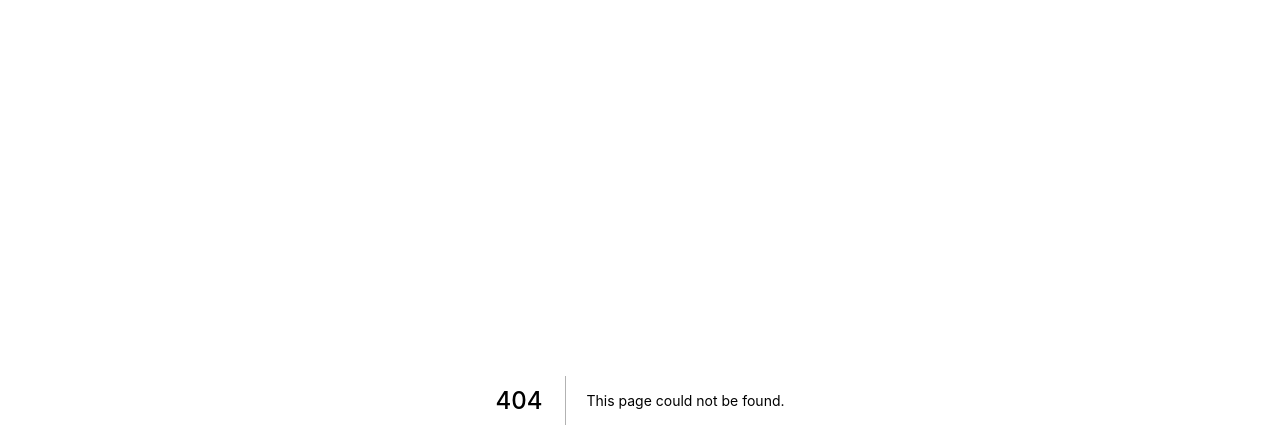
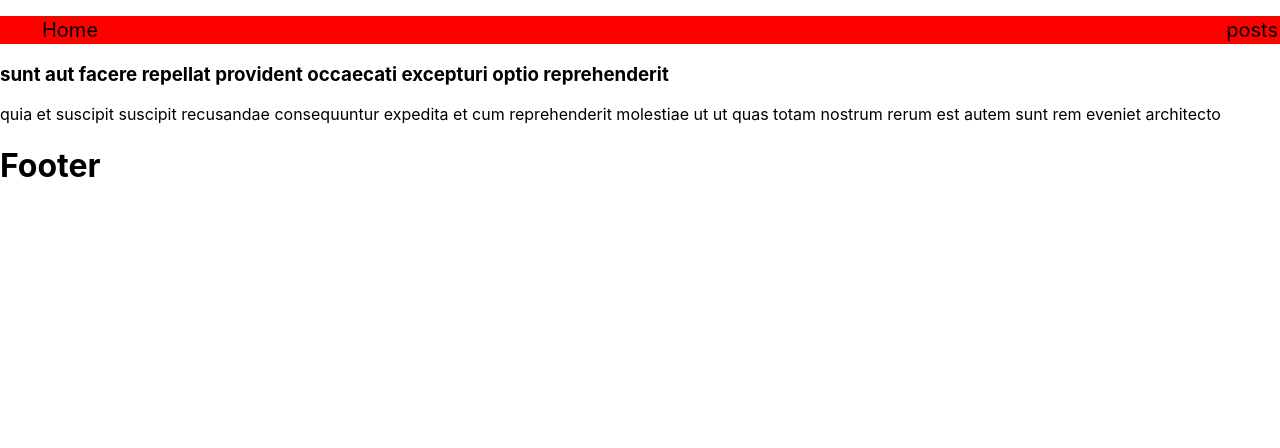
Before and after one commit to ahmedsalem4/dNextjs, a Next.js app: page /posts/1 in a window 1280 px wide. Before the commit this address had no page. Shown: the top 448 px of the page. Built offline with nearby package versions, Linux system fonts and the light colour scheme.

Commit message:
firest Dploy nextjs

```diff
--- /dev/null
+++ b/ahmed/posts.js
@@ -0,0 +1,26 @@
+export const posts=[
+    {
+      userId: 1,
+      id: 1,
+      title: "sunt aut facere repellat provident occaecati excepturi optio reprehenderit",
+      body: "quia et suscipit\nsuscipit recusandae consequuntur expedita et cum\nreprehenderit molestiae ut ut quas totam\nnostrum rerum est autem sunt rem eveniet architecto"
+    },
+    {
+      userId: 1,
+      id: 2,
+      title: "qui est esse",
+      body: "est rerum tempore vitae\nsequi sint nihil reprehenderit dolor beatae ea dolores neque\nfugiat blanditiis voluptate porro vel nihil molestiae ut reiciendis\nqui aperiam non debitis possimus qui neque nisi nulla"
+    },
+    {
+      userId: 1,
+      id: 3,
+      title: "ea molestias quasi exercitationem repellat qui ipsa sit aut",
+      body: "et iusto sed quo iure\nvoluptatem occaecati omnis eligendi aut ad\nvoluptatem doloribus vel accusantium quis pariatur\nmolestiae porro eius odio et labore et velit aut"
+    },
+    {
+      userId: 1,
+      id: 4,
+      title: "eum et est occaecati",
+      body: "ullam et saepe reiciendis voluptatem adipisci\nsit amet autem assumenda provident rerum culpa\nquis hic commodi nesciunt rem tenetur doloremque ipsam iure\nquis sunt voluptatem rerum illo velit"
+    }
+]
--- /dev/null
+++ b/components/NavBar.js
@@ -0,0 +1,17 @@
+import Link from "next/link"
+import NavStyle from "../styles/NavBar.module.css";
+const NavBar  = (props)=>{
+
+    return(
+            <>
+            <ul className={NavStyle.ul}>
+                <li><Link href="/">Home</Link></li>
+                <li><Link href="/posts">posts</Link></li>
+            </ul>
+            {props.children}
+            <h1>Footer</h1>
+            </>
+    )
+}
+
+export default NavBar
--- a/pages/_app.js
+++ b/pages/_app.js
@@ -1,7 +1,16 @@
-import '../styles/globals.css'
+import NavBar from '../Components/NavBar';
+import '../styles/globals.css';
+
 
 function MyApp({ Component, pageProps }) {
-  return <Component {...pageProps} />
+  return (
+    <div>
+    <NavBar>
+
+    <Component {...pageProps} />
+    </NavBar>
+    </div>
+  )
 }
 
 export default MyApp
--- /dev/null
+++ b/pages/api/posts/[id].js
@@ -0,0 +1,19 @@
+import {posts} from "../../../ahmed/posts";
+
+function handlerPosts(req, res) {
+
+   let id = req.query.id;
+
+   let post = posts.filter( (e) =>{
+       return e.id  == id;
+   })
+
+   if(post){
+       res.status(200).json(post);
+   }else{
+       res.status(400).json({error: "Sorry this Not Found"});
+   }
+
+ }
+
+ export default handlerPosts
--- /dev/null
+++ b/pages/api/posts/index.js
@@ -0,0 +1,8 @@
+import {posts} from "../../../ahmed/posts";
+ function handlerPosts(req, res) {
+    res.status(200).json(posts)
+
+
+  }
+
+  export default handlerPosts
--- /dev/null
+++ b/pages/posts/[id].js
@@ -0,0 +1,57 @@
+
+
+function post(props){
+
+    let posts =  props.post;
+    let allPosts =  posts.map((el) =>{
+      return(
+        <div key={el.id}>
+
+          <h3>{el.title}</h3>
+          <p>{el.body}</p>
+        </div>
+      )
+    })
+
+      return(
+        <div>
+
+         {allPosts}
+
+        </div>
+      )
+    }
+    export default post
+
+
+      export async function getStaticPaths(){
+
+        const res = await fetch("http://localhost:3000/api/posts");
+        const data = await res.json();
+
+        const paths = data.map(el =>{
+          return{
+            params : { id: `${el.id}` }
+          }
+        });
+
+        return {
+            paths : paths,
+            fallback : false,
+          }
+      }
+
+
+    export async function getStaticProps(context){
+
+
+      const res = await fetch(`http://localhost:3000/api/posts/${context.params.id}`);
+      const data = await res.json();
+
+      return {
+
+        props:{
+          post: data
+        }
+      }
+    }
--- /dev/null
+++ b/pages/posts/index.js
@@ -0,0 +1,36 @@
+import Link from "next/link";
+
+
+function Posts( props){
+  const data = props.posts;
+  console.log(data);
+    return(
+      <div>
+        Pstats
+        {
+          data.map((el,i)=>{
+            return (
+              <div key={el.id}>
+                <h3><Link href={`posts/${el.id}`}>{el.title}</Link></h3>
+                <p>{el.body}</p>
+                <hr/>
+              </div>
+            )
+          })
+        }
+
+      </div>
+    )
+  }
+  export default Posts
+
+  export async function getStaticProps(){
+    const res = await fetch("http://localhost:3000/api/posts");
+    const data = await res.json();
+
+    return {
+      props:{
+        posts :data
+      }
+    }
+  }
--- /dev/null
+++ b/styles/NavBar.module.css
@@ -0,0 +1,14 @@
+.ul{
+    background-color: red;
+    display: flex;
+    align-items: center;
+    align-content: center;
+    justify-content: space-between;
+      list-style: none;
+}
+.ul > li {
+
+    padding: 1px;
+    margin: 1px;
+    font-size: 20px;
+}
```
Also changed, not shown: pages/index.js (+8 -61 lines).
